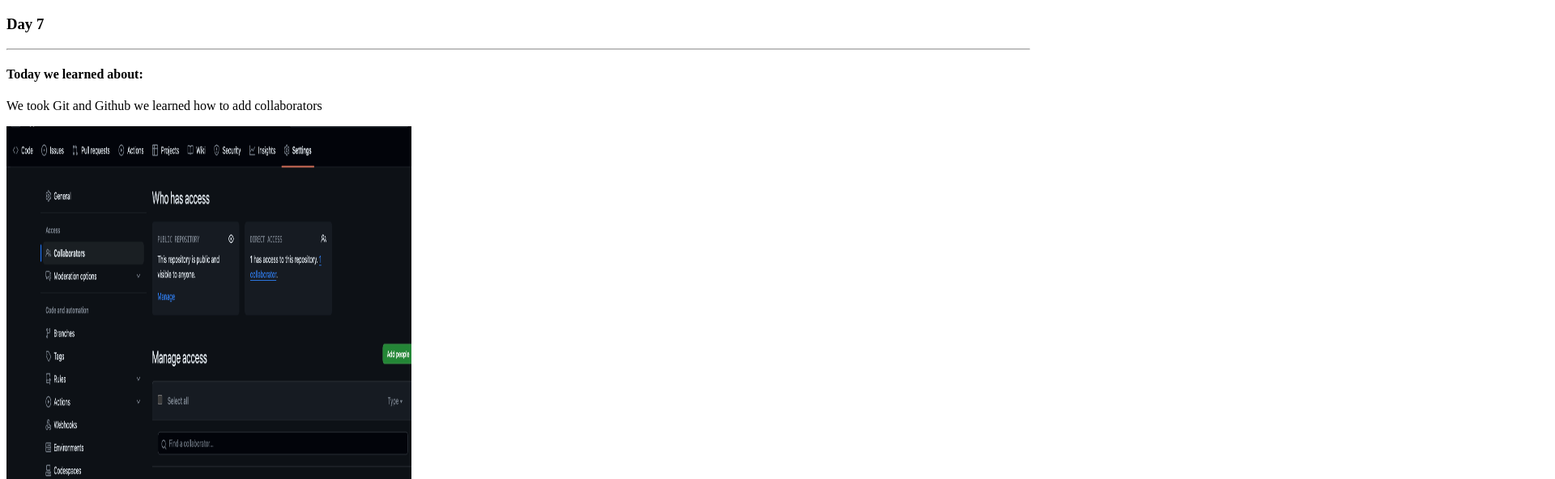
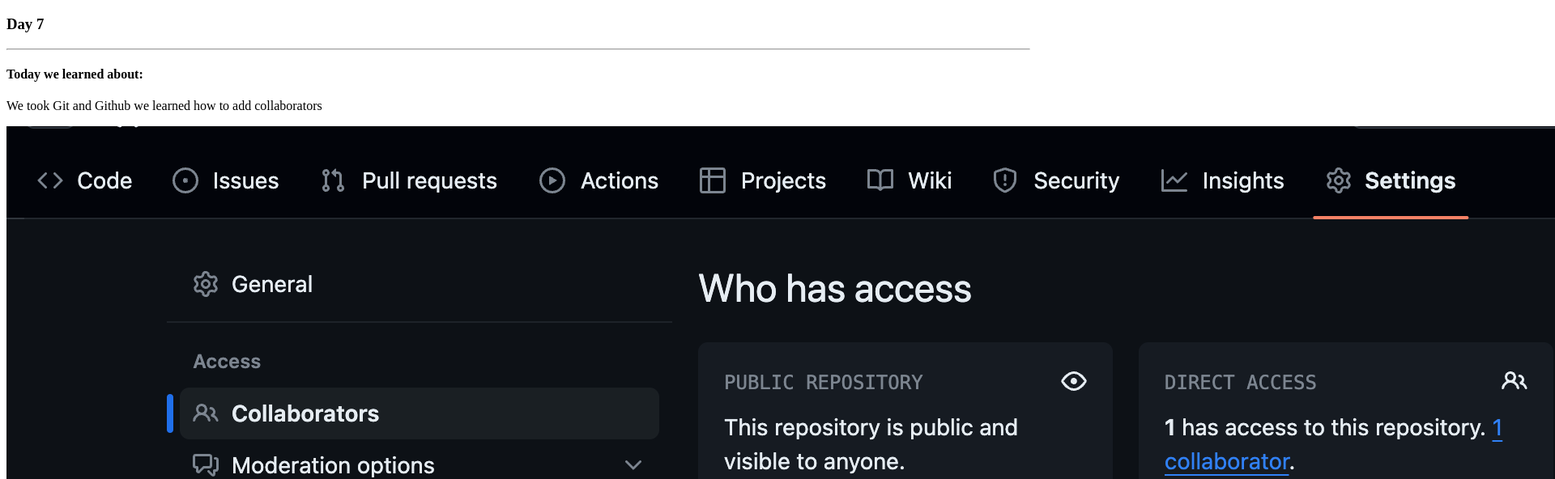
Before and after one commit to Peakdl/Github, a plain HTML site: page Read.html in a window 1280 px wide. Shown: the part 61-653 px from the top of the page at 81% size, 1920 px wide, since content can reach past the window. Drawn offline with Linux system fonts and the light colour scheme.

```diff
--- a/Read.html
+++ b/Read.html
@@ -11,7 +11,7 @@
     <hr>
     <h4>Today we learned about:</h4>
     <p>We took Git and Github we learned how to add collaborators</p>
-    <img src="./Collab.png" alt="Collaborators Page" width="500" height="500">
+    <img src="./Collab.png" alt="Collaborators Page">
 <br>
 <p>Then we learned about how to fix commit errors</p>
 </html>
```
Also changed, not shown: README.md.
